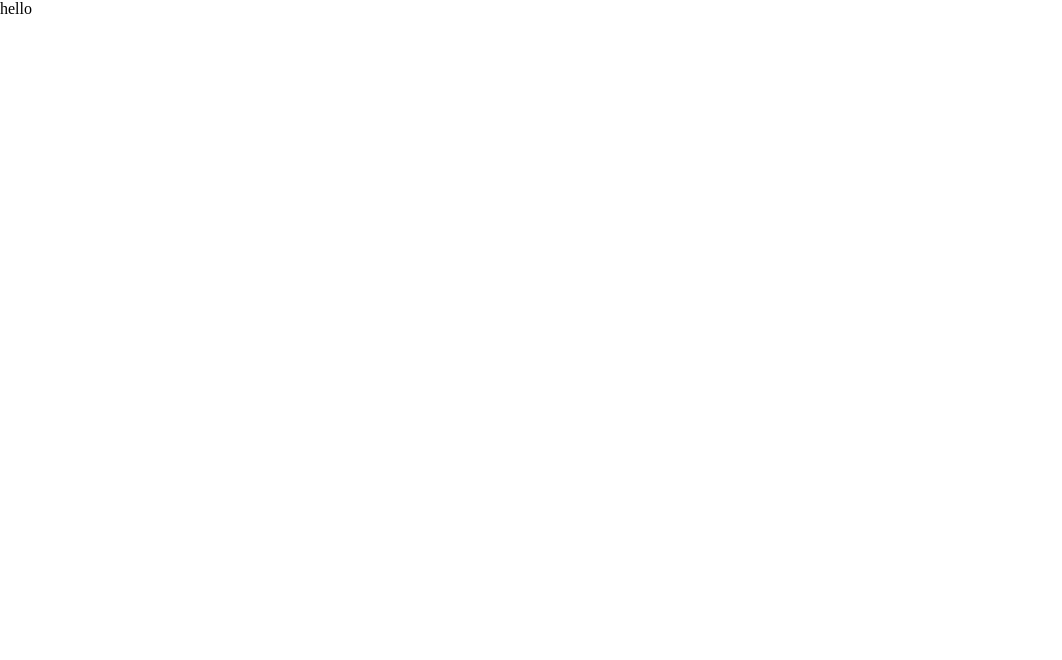
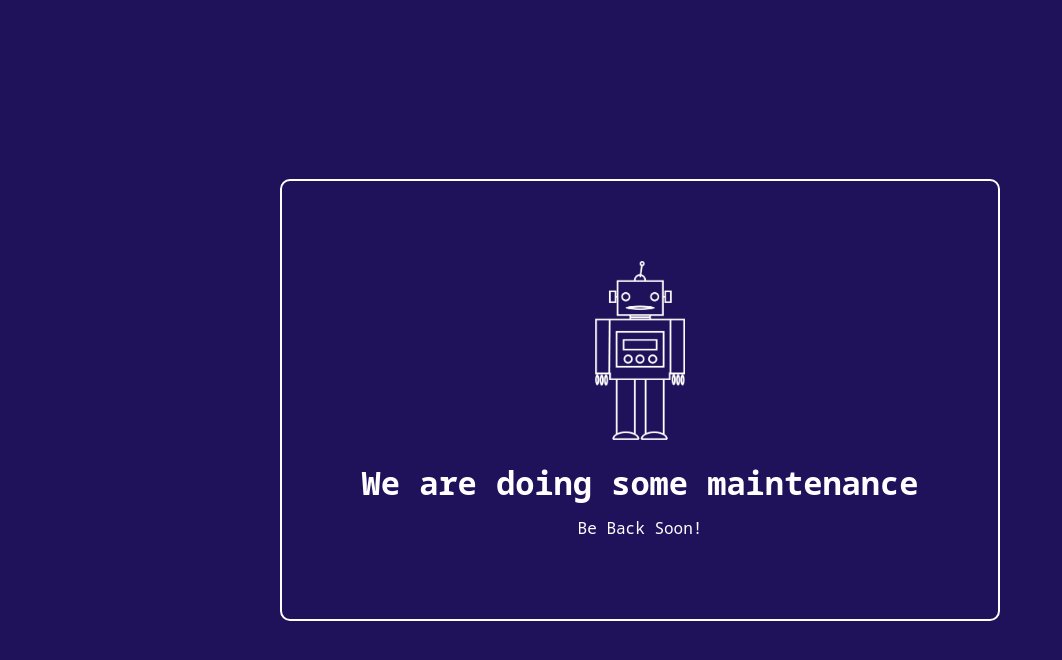
Before and after one commit to CallumJ2806/cxllumjxnes, a plain HTML site: page index.html in a window 1280 px wide. Shown: the whole page, without its empty margins (0-1062 px from the left). Drawn offline with Linux system fonts and the light colour scheme.

Commit message:
maintenance

```diff
--- a/app.css
+++ b/app.css
@@ -3,3 +3,55 @@
   padding: 0;
   margin: 0;
 }
+
+.error-container {
+  font-family: "Noto Sans Mono", monospace;
+  min-height: 100vh;
+  background-color: #20115b;
+  color: #fff;
+  display: flex;
+  flex-direction: column;
+  justify-content: center;
+  align-items: center;
+}
+
+.robot--img {
+  width: 90px;
+}
+
+.text-wrap {
+  text-align: center;
+  padding: 5em;
+  border: solid #fff 2px;
+  border-radius: 10px;
+}
+
+.text-wrap h1 {
+  margin: 0.5em 0 0 0;
+  margin-bottom: 0.4em;
+}
+
+.text-wrap p {
+  margin-bottom: em;
+}
+
+.help-btn-container {
+  margin-top: 5em;
+}
+
+.help-btn {
+  margin-top: 5em;
+  background-color: #20115b;
+  padding: 0.3em 1.5em;
+  border: solid 2px #fff;
+  border-radius: 5px;
+  font-family: "Noto Sans Mono", monospace;
+  color: #fff;
+  text-decoration: none;
+}
+
+.help-btn:hover {
+  font-weight: 500;
+  background-color: #fff;
+  color: #20115b;
+}
--- a/index.html
+++ b/index.html
@@ -4,10 +4,30 @@
     <meta charset="UTF-8" />
     <meta http-equiv="X-UA-Compatible" content="IE=edge" />
     <meta name="viewport" content="width=device-width, initial-scale=1.0" />
+    <link rel="shortcut icon" type="image/x-icon" href="images/favicon.png" />
     <link rel="stylesheet" href="app.css" />
-    <title>cxllumjxnes</title>
+    <link rel="preconnect" href="https://fonts.googleapis.com" />
+    <link rel="preconnect" href="https://fonts.gstatic.com" crossorigin />
+    <link
+      href="https://fonts.googleapis.com/css2?family=Noto+Sans+Mono:wght@300;400;500;700;900&display=swap"
+      rel="stylesheet"
+    />
+    <title>Page Not Found</title>
   </head>
   <body>
-    <p>hello</p>
+    <div class="error-container">
+      <div class="text-wrap">
+        <img
+          class="robot--img"
+          src="images/robot trans 150ppi.png"
+          alt="Picture of sad robots"
+        />
+        <h1>We are doing some maintenance</h1>
+        <p>Be Back Soon!</p>
+
+
+        </div>
+      </div>
+    </div>
   </body>
 </html>
```
Also changed, not shown: images/robot trans 150ppi.png (added).
